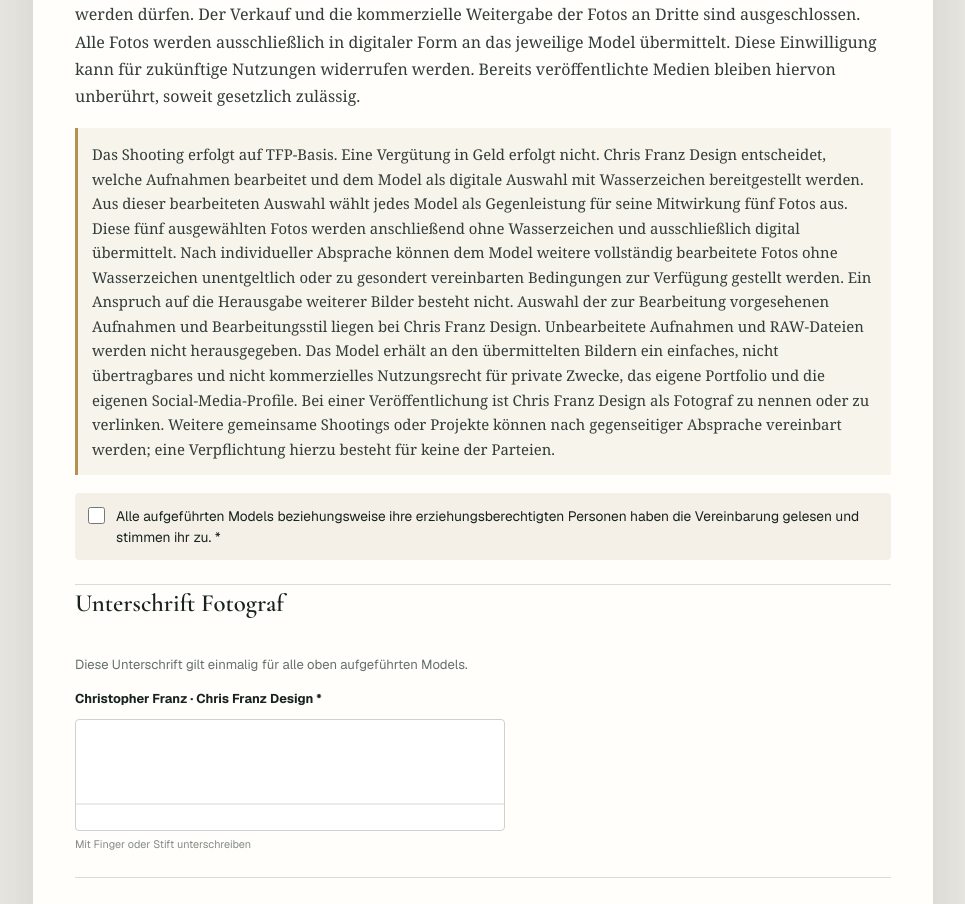
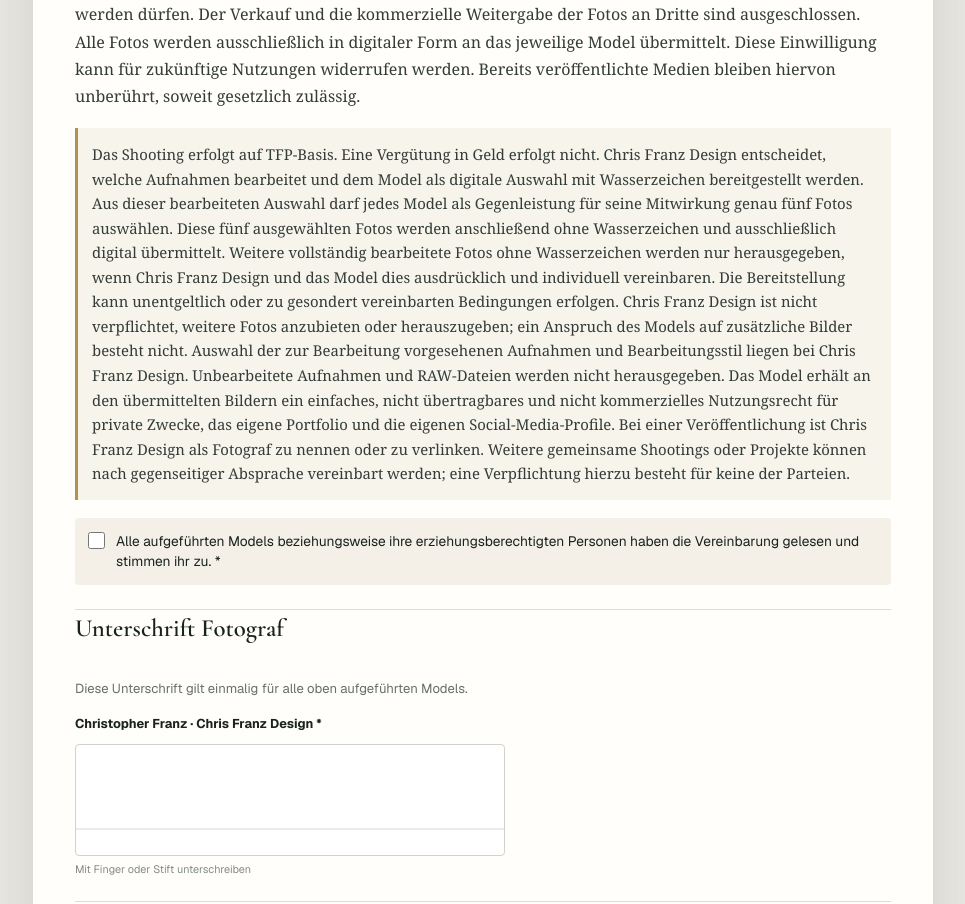
Before and after one commit to cranker84cf-droid/Model-Release, a Next.js app: page / in a window 1280 px wide. Shown: the part 1060-1964 px from the top of the page, without its empty margins (157-1122 px from the left). Built offline with nearby package versions, Linux system fonts and the light colour scheme.

Commit message:
Add files via upload

```diff
--- a/app/page.tsx
+++ b/app/page.tsx
@@ -20,7 +20,7 @@
 };
 
 const consentText = "Ich erkläre mich damit einverstanden, dass die von Chris Franz Design aufgenommenen Fotos für Portfolio, Website, Social Media (z. B. Instagram/Facebook), Ausstellungen und Eigenwerbung verwendet werden dürfen. Der Verkauf und die kommerzielle Weitergabe der Fotos an Dritte sind ausgeschlossen. Alle Fotos werden ausschließlich in digitaler Form an das jeweilige Model übermittelt. Diese Einwilligung kann für zukünftige Nutzungen widerrufen werden. Bereits veröffentlichte Medien bleiben hiervon unberührt, soweit gesetzlich zulässig.";
-const imageTerms = "Das Shooting erfolgt auf TFP-Basis. Eine Vergütung in Geld erfolgt nicht. Chris Franz Design entscheidet, welche Aufnahmen bearbeitet und dem Model als digitale Auswahl mit Wasserzeichen bereitgestellt werden. Aus dieser bearbeiteten Auswahl wählt jedes Model als Gegenleistung für seine Mitwirkung fünf Fotos aus. Diese fünf ausgewählten Fotos werden anschließend ohne Wasserzeichen und ausschließlich digital übermittelt. Nach individueller Absprache können dem Model weitere vollständig bearbeitete Fotos ohne Wasserzeichen unentgeltlich oder zu gesondert vereinbarten Bedingungen zur Verfügung gestellt werden. Ein Anspruch auf die Herausgabe weiterer Bilder besteht nicht. Auswahl der zur Bearbeitung vorgesehenen Aufnahmen und Bearbeitungsstil liegen bei Chris Franz Design. Unbearbeitete Aufnahmen und RAW-Dateien werden nicht herausgegeben. Das Model erhält an den übermittelten Bildern ein einfaches, nicht übertragbares und nicht kommerzielles Nutzungsrecht für private Zwecke, das eigene Portfolio und die eigenen Social-Media-Profile. Bei einer Veröffentlichung ist Chris Franz Design als Fotograf zu nennen oder zu verlinken. Weitere gemeinsame Shootings oder Projekte können nach gegenseitiger Absprache vereinbart werden; eine Verpflichtung hierzu besteht für keine der Parteien.";
+const imageTerms = "Das Shooting erfolgt auf TFP-Basis. Eine Vergütung in Geld erfolgt nicht. Chris Franz Design entscheidet, welche Aufnahmen bearbeitet und dem Model als digitale Auswahl mit Wasserzeichen bereitgestellt werden. Aus dieser bearbeiteten Auswahl darf jedes Model als Gegenleistung für seine Mitwirkung genau fünf Fotos auswählen. Diese fünf ausgewählten Fotos werden anschließend ohne Wasserzeichen und ausschließlich digital übermittelt. Weitere vollständig bearbeitete Fotos ohne Wasserzeichen werden nur herausgegeben, wenn Chris Franz Design und das Model dies ausdrücklich und individuell vereinbaren. Die Bereitstellung kann unentgeltlich oder zu gesondert vereinbarten Bedingungen erfolgen. Chris Franz Design ist nicht verpflichtet, weitere Fotos anzubieten oder herauszugeben; ein Anspruch des Models auf zusätzliche Bilder besteht nicht. Auswahl der zur Bearbeitung vorgesehenen Aufnahmen und Bearbeitungsstil liegen bei Chris Franz Design. Unbearbeitete Aufnahmen und RAW-Dateien werden nicht herausgegeben. Das Model erhält an den übermittelten Bildern ein einfaches, nicht übertragbares und nicht kommerzielles Nutzungsrecht für private Zwecke, das eigene Portfolio und die eigenen Social-Media-Profile. Bei einer Veröffentlichung ist Chris Franz Design als Fotograf zu nennen oder zu verlinken. Weitere gemeinsame Shootings oder Projekte können nach gegenseitiger Absprache vereinbart werden; eine Verpflichtung hierzu besteht für keine der Parteien.";
 const emailPattern = /^[^\s@]+@[^\s@]+\.[^\s@]+$/;
 
 function newModel(index: number): ModelData {
```
